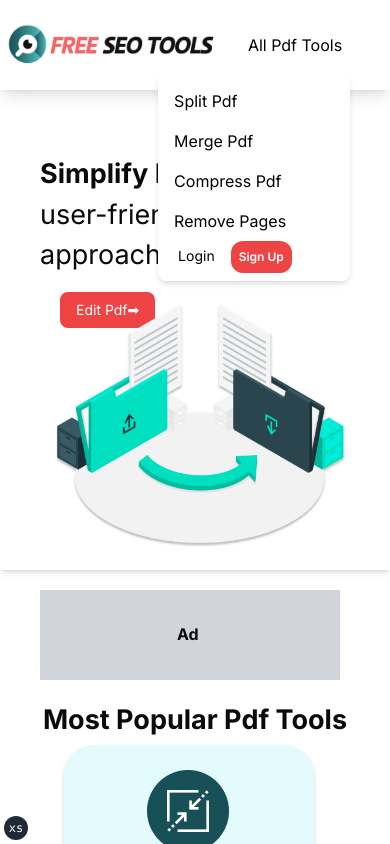
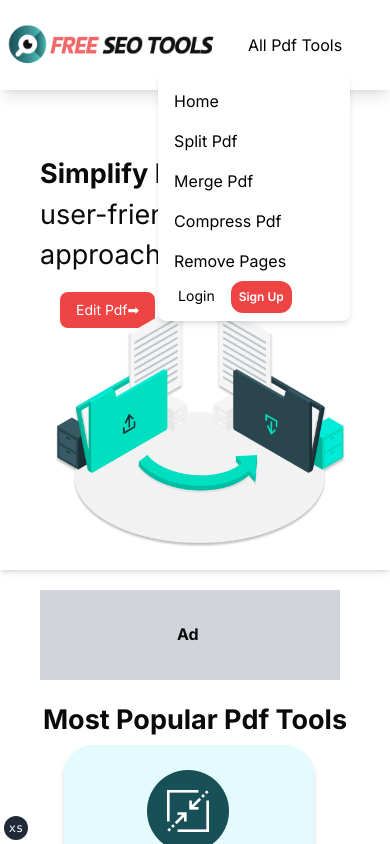
Before and after one commit to DevAxonOfficial/SeoToolsWebsite-Frontend, a Next.js app: page / in a window 390 px wide. Both pictures are taken after a click on the button "All Pdf Tools". Shown: the top 844 px of the page. Built offline with nearby package versions, Linux system fonts and the light colour scheme.

Commit message:
Update Header.js

```diff
--- a/app/components/Header.js
+++ b/app/components/Header.js
@@ -43,6 +43,13 @@
           {isOpen && (
             <div className="absolute z-10 right-0 mt-2 bg-white shadow-md rounded-lg py-2 w-48">
               {/* Dropdown Links */}
+              <Link
+                href="/"
+                onClick={closeDropdown}
+                className="block px-4 py-2 text-black"
+              >
+                Home
+              </Link>
               <Link
                 href="/"
                 onClick={closeDropdown}
```
